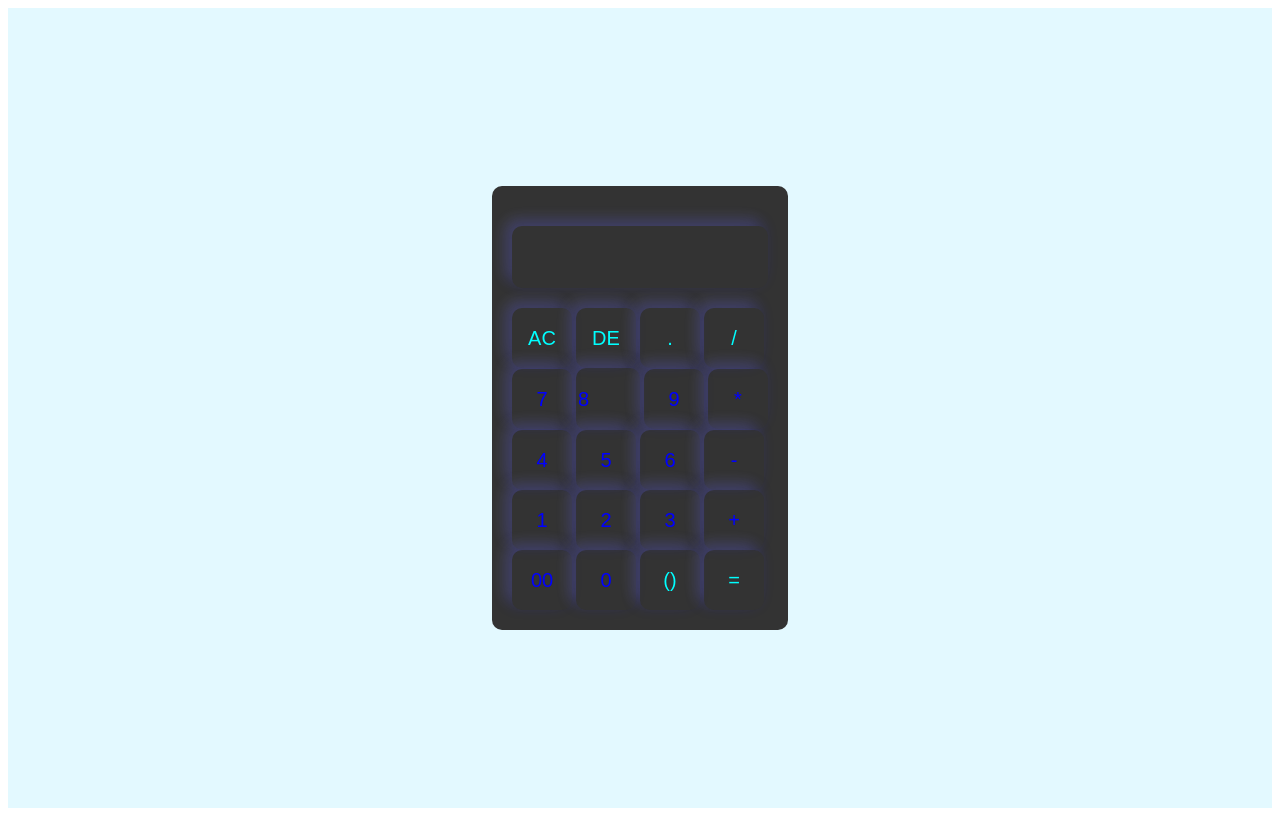
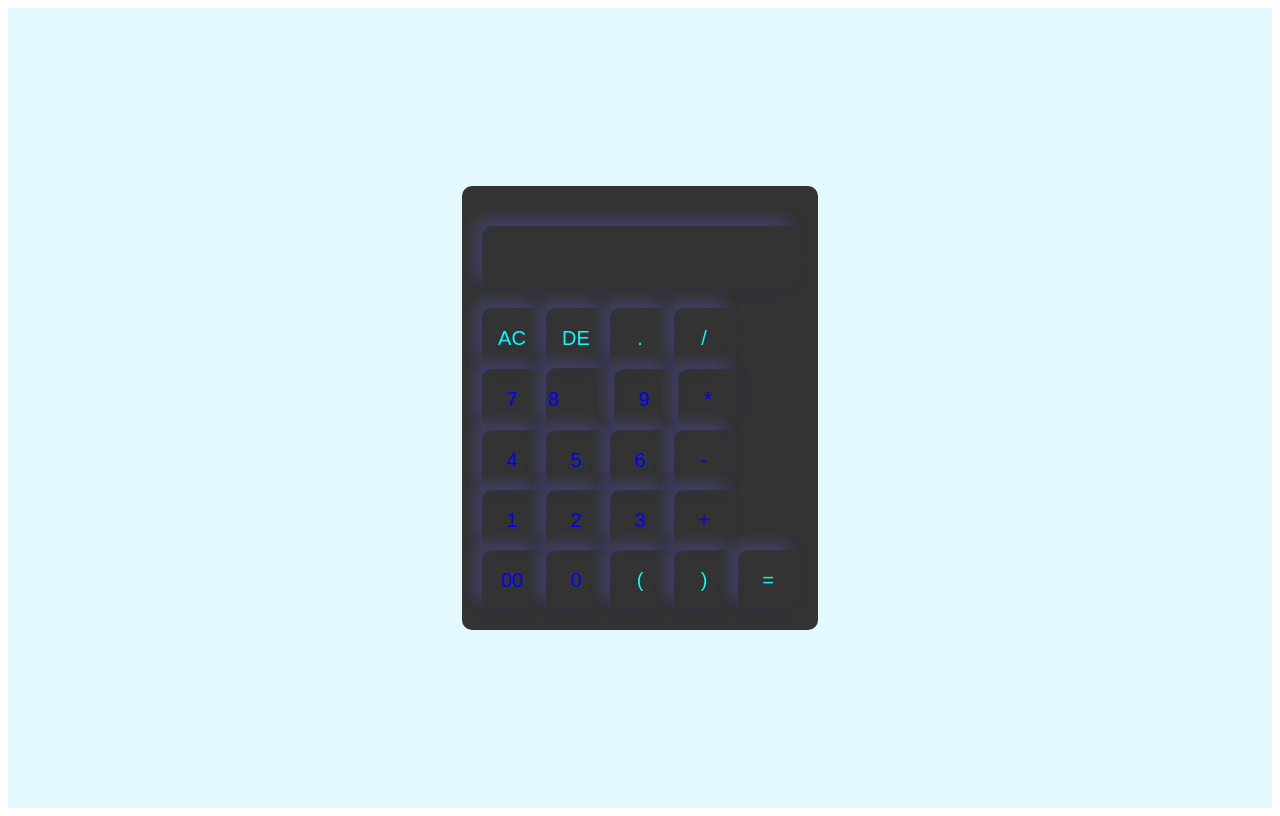
Before and after one commit to ronaldndhobe-beep/MY_CALCULATOR, a plain HTML site: page index.html in a window 1280 px wide. Drawn offline with Linux system fonts and the light colour scheme.

Commit message:
Fix button value for calculator input

```diff
--- a/index.html
+++ b/index.html
@@ -27,7 +27,7 @@
         </div>
         <div>
             <input type="button" value="4" onclick="display.value+='4'">
-            <input type="button" value="5" onclick="display.value+='7'">
+            <input type="button" value="5" onclick="display.value+='5'">
             <input type="button" value="6" onclick="display.value+='6'">
             <input type="button" value="-" onclick="display.value+='-'">
         </div>
@@ -40,7 +40,8 @@
           <div>
             <input type="button" value="00"onclick="display.value+='00'">
             <input type="button" value="0"onclick="display.value+='0'">
-            <input type="button" value="()"onclick="display.value+='()'"class="operator" >
+            <input type="button" value="("onclick="display.value+='('"class="operator" >
+            <input type="button" value=")"onclick="display.value+=')'"class="operator" >
             <input type="button" value="="class="operator"onclick="display.value = eval(display.value)"class="equal">
           </div>
 
```
